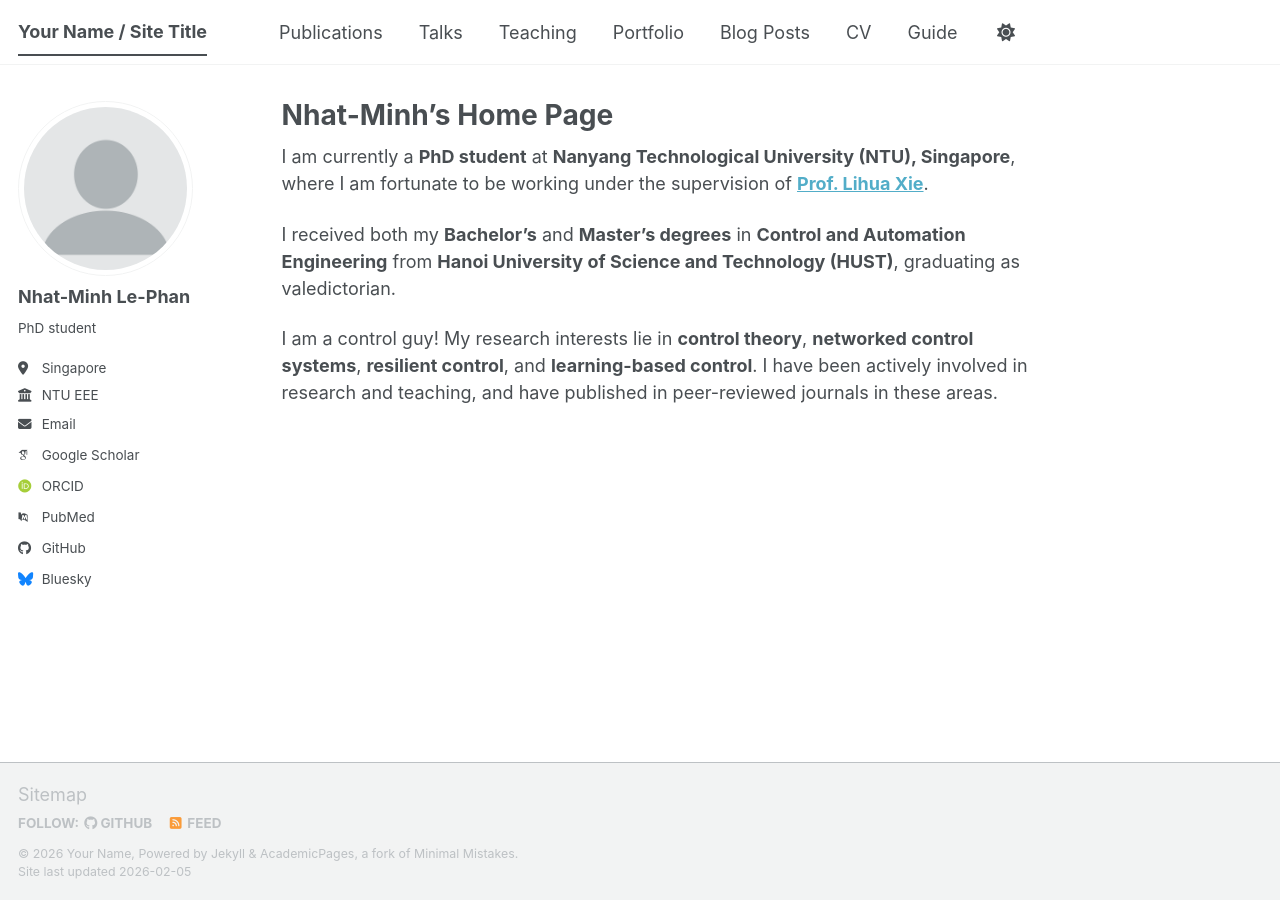
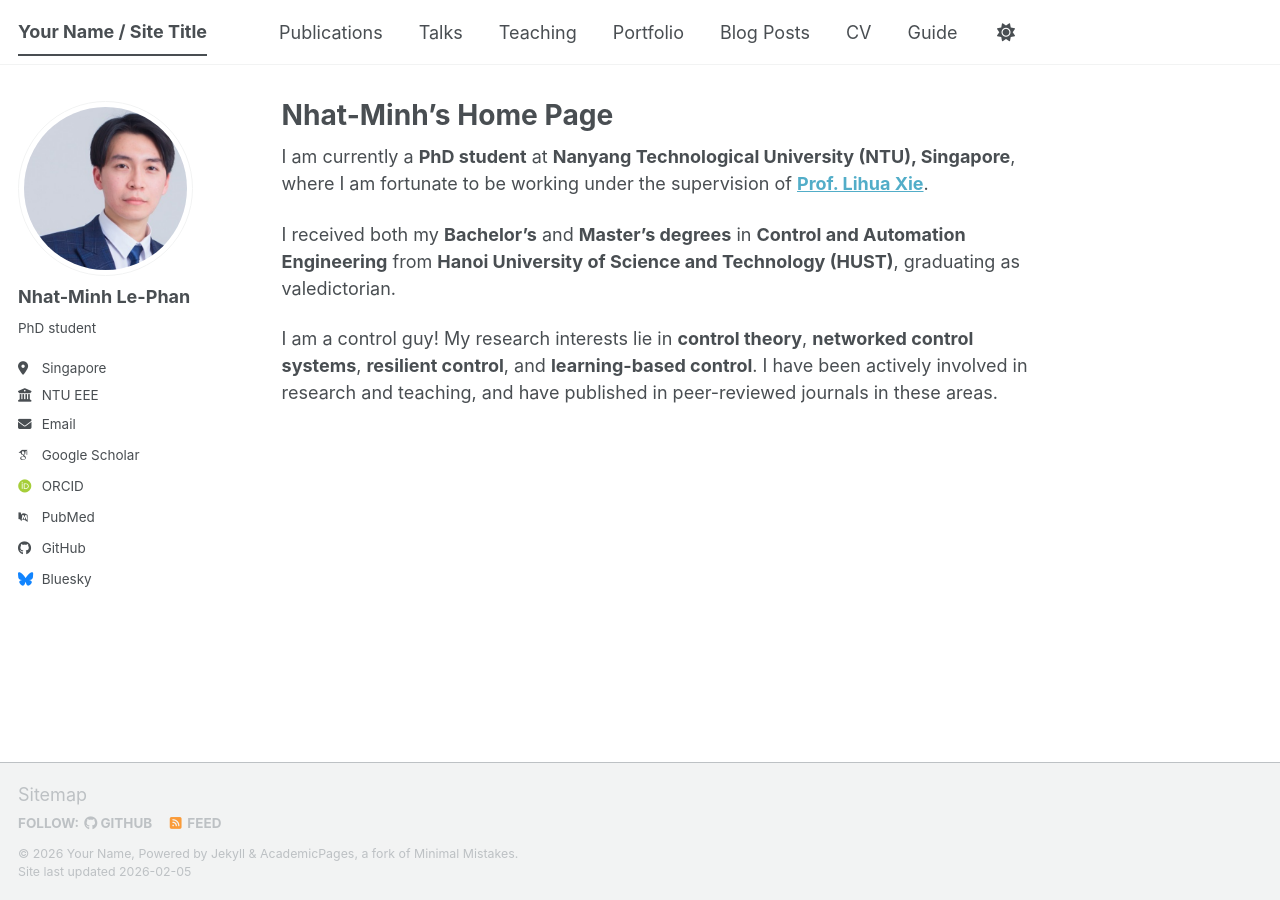
Before and after one commit to minhk43pbc/nmlp, a Jekyll site: the page built from _pages/about.md, in a window 1280 px wide. Built offline with Jekyll 4.4.1, drawn with Linux system fonts in a browser that asks for light colours; some web fonts are replaced; a script bundle is joined from its source files by our own code; library files that are not in the unit come from our copies.

Commit message:
Update author avatar in configuration

```diff
--- a/_config.yml
+++ b/_config.yml
@@ -22,7 +22,7 @@ repository               : "academicpages/academicpages.github.io"
 #               Additional customization can be done by editing /_includes/author-profile.html
 author:
   # Biographic information
-  avatar           : "profile.png"
+  avatar           : "minhlpn1.png"
   name             : "Nhat-Minh Le-Phan"
   pronouns         : # example: "she/her"
   bio              : "PhD student"
```
